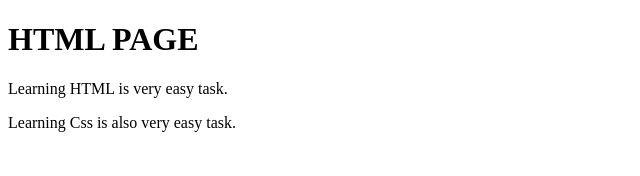
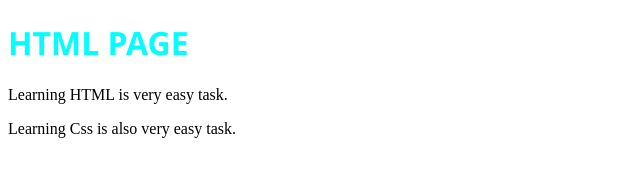
Before and after one commit to HaiderAliAbbasi/practiceBWT, a plain HTML site: page index.html in a window 1280 px wide. Shown: the whole page, without its empty margins (0-640 px from the left). Drawn offline with Linux system fonts and the light colour scheme.

Commit message:
Add a CSS

```diff
--- a/index.html
+++ b/index.html
@@ -4,9 +4,10 @@
     <meta charset="UTF-8">
     <meta name="viewport" content="width=device-width, initial-scale=1.0">
     <title>HTML PAGE</title>
+    <link rel="stylesheet" href="style.css">
 </head>
 <body>
-    <h1>HTML PAGE</h1>
+    <h1 class="heading">HTML PAGE</h1>
     <p>Learning HTML is very easy task.</p>
     <p>Learning Css is also very easy task.</p>
 </body>
--- /dev/null
+++ b/style.css
@@ -0,0 +1,4 @@
+.heading {
+    font-family: 'Segoe UI', Tahoma, Geneva, Verdana, sans-serif;
+    color: aqua;
+}
```
